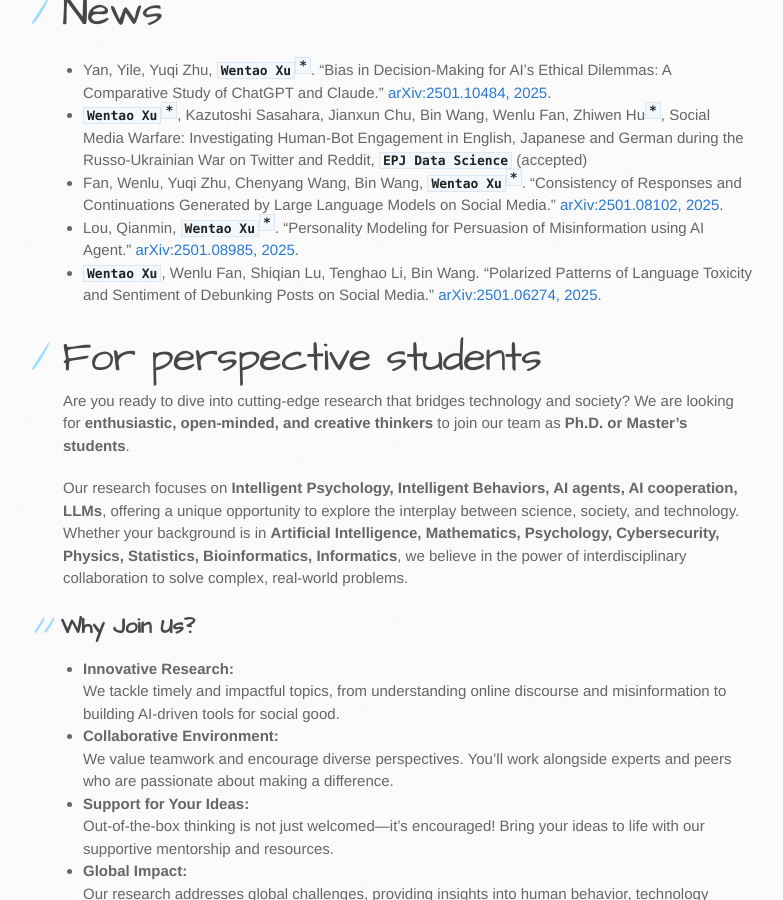
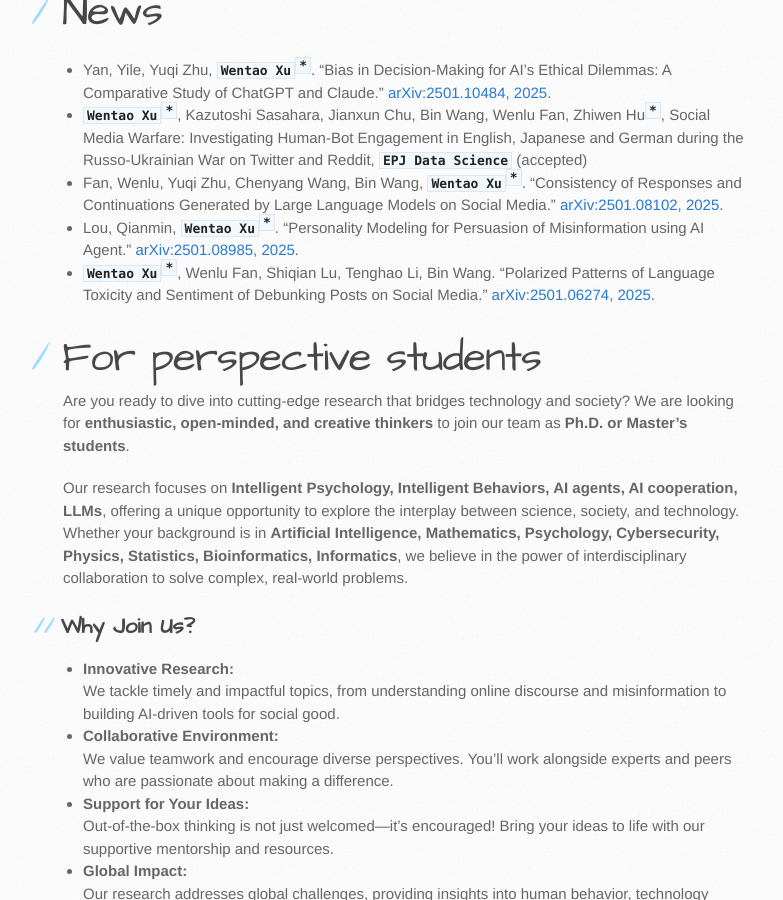
Before and after one commit to myrainbowandsky/myrainbowandsky.github.io, a Jekyll site: the page built from index.md, in a window 1280 px wide and 900 px high, scrolled down 741 px. Shown: the whole window, without its empty margins (107-890 px from the left). Built offline with Jekyll 4.4.1, drawn with Linux system fonts in a browser that asks for light colours; the repository's description, which GitHub fills in, is left out.

```diff
--- a/index.md
+++ b/index.md
@@ -21,7 +21,7 @@ layout: default
 * **`Wentao Xu`**<sup>**`*`**</sup>, Kazutoshi Sasahara, Jianxun Chu, Bin Wang, Wenlu Fan, Zhiwen Hu<sup>**`*`**</sup>, Social Media Warfare: Investigating Human-Bot Engagement in English, Japanese and German during the Russo-Ukrainian War on Twitter and Reddit, **`EPJ Data Science`** (accepted)
 * Fan, Wenlu, Yuqi Zhu, Chenyang Wang, Bin Wang, **`Wentao Xu`**<sup>**`*`**</sup>. "Consistency of Responses and Continuations Generated by Large Language Models on Social Media." [arXiv:2501.08102, 2025](https://arxiv.org/abs/2501.08102).
 * Lou, Qianmin, **`Wentao Xu`**<sup>**`*`**</sup>. "Personality Modeling for Persuasion of Misinformation using AI Agent." [arXiv:2501.08985, 2025](https://arxiv.org/abs/2501.08985).
-* **`Wentao Xu`**, Wenlu Fan, Shiqian Lu, Tenghao Li, Bin Wang. "Polarized Patterns of Language Toxicity and Sentiment of Debunking Posts on Social Media." [arXiv:2501.06274, 2025](https://arxiv.org/abs/2501.06274).
+* **`Wentao Xu`**<sup>**`*`**</sup>, Wenlu Fan, Shiqian Lu, Tenghao Li, Bin Wang. "Polarized Patterns of Language Toxicity and Sentiment of Debunking Posts on Social Media." [arXiv:2501.06274, 2025](https://arxiv.org/abs/2501.06274).
 
 # For perspective students
 
```
